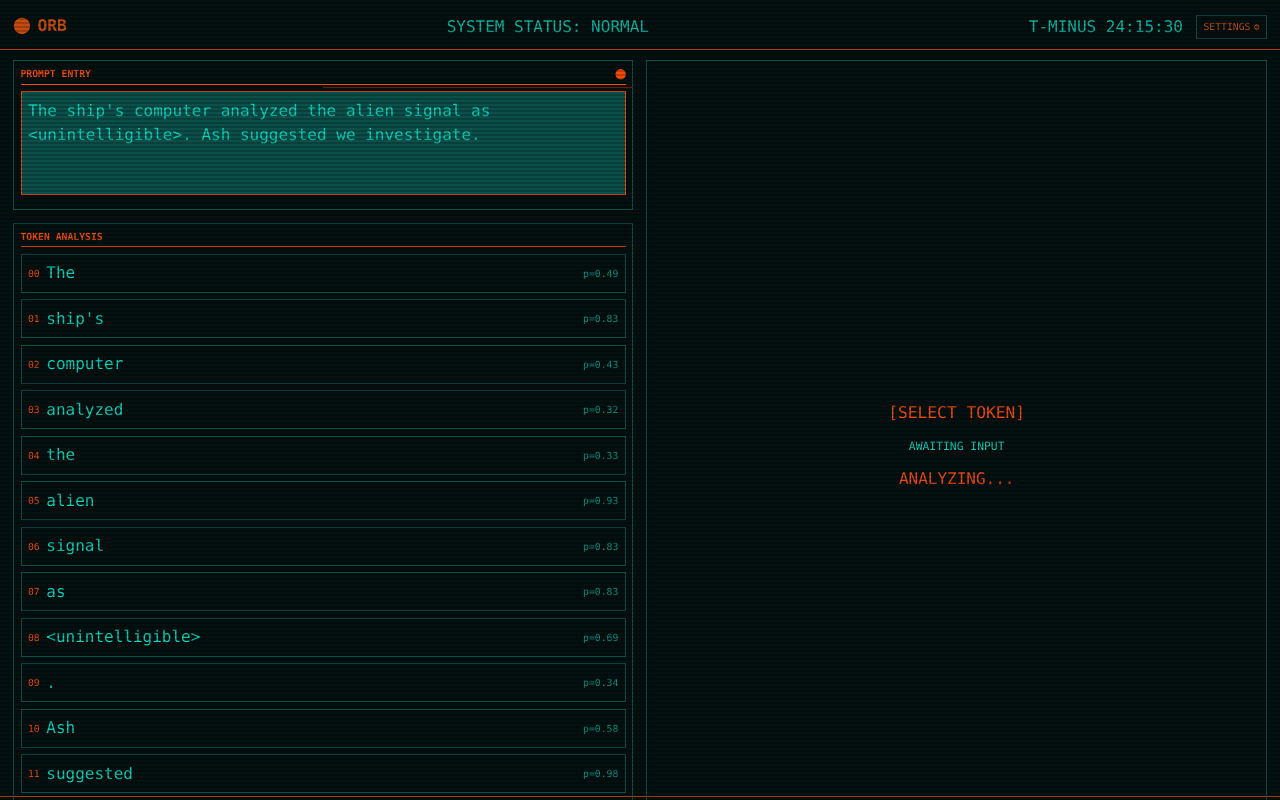
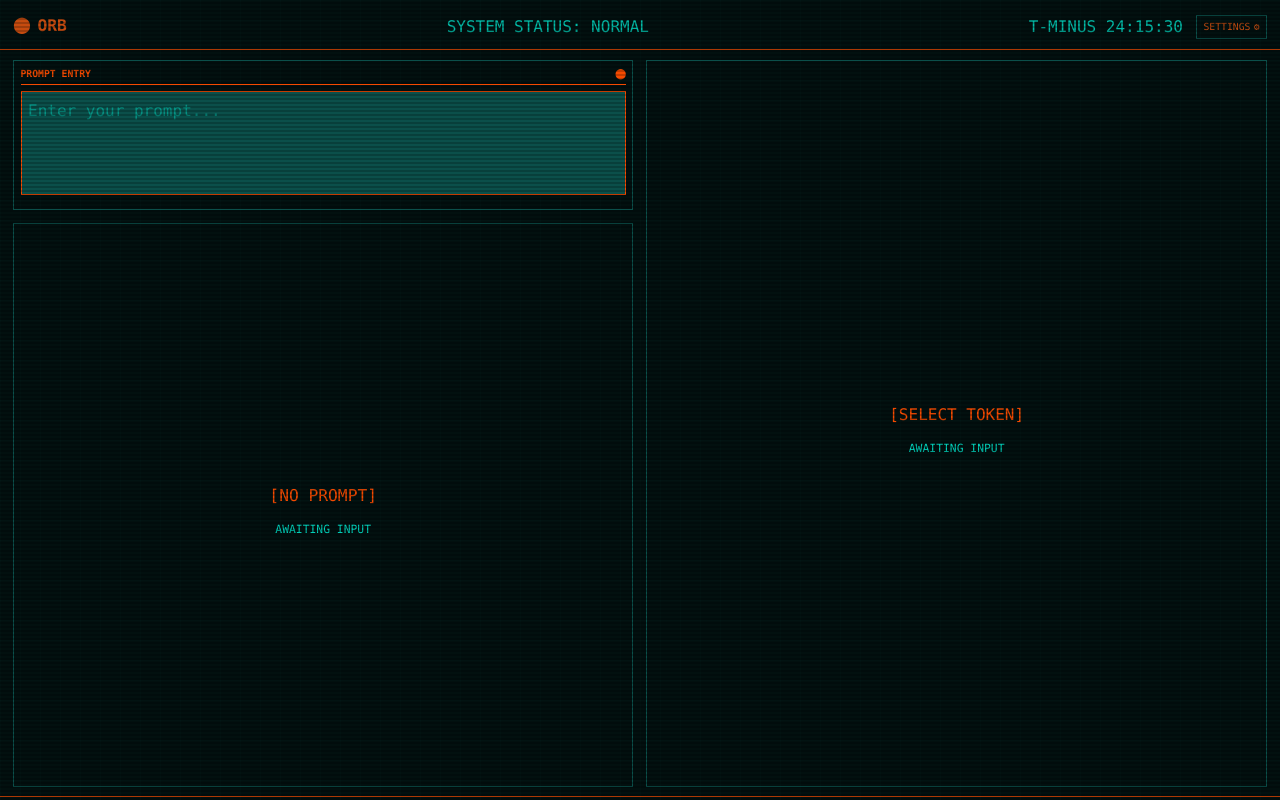
Before and after one commit to tobthecreator/orb-token-analyzer, a React (Vite) app: page / in a window 1280 px wide. Built offline with nearby package versions, Linux system fonts and the light colour scheme.

Commit message:
Update tokenizer.tsx

```diff
--- a/src/tokenizer.tsx
+++ b/src/tokenizer.tsx
@@ -142,9 +142,7 @@ const SettingsModal = ({ onClose }: { onClose: () => void }) => {
 };
 
 const RetroTokenizer = () => {
-	const [prompt, setPrompt] = useState(
-		"The ship's computer analyzed the alien signal as <unintelligible>. Ash suggested we investigate."
-	);
+	const [prompt, setPrompt] = useState("");
 	const [tokens, setTokens] = useState([]);
 	const [selectedToken, setSelectedToken] = useState(null);
 	const [tokenData, setTokenData] = useState(null);
@@ -362,14 +360,14 @@ const RetroTokenizer = () => {
 			onKeyDown={handleKeyDown}
 		>
 			{/* Grid pattern background */}
-			{/* <div
+			<div
 				className="absolute top-0 left-0 w-full h-full opacity-5 pointer-events-none"
 				style={{
 					backgroundImage:
 						"linear-gradient(rgba(0, 180, 180, 0.5) 1px, transparent 1px), linear-gradient(90deg, rgba(0, 180, 180, 0.5) 1px, transparent 1px)",
 					backgroundSize: "20px 20px",
 				}}
-			/> */}
+			/>
 
 			{/* Scanline effect */}
 			{scanlineActive && (
@@ -434,6 +432,7 @@ const RetroTokenizer = () => {
 							</span>
 						</div>
 						<textarea
+							placeholder="Enter your prompt..."
 							ref={promptRef}
 							className={`w-full h-32 bg-black text-teal-400 font-mono p-2 border resize-none focus:outline-none ${
 								focusedIndex === -1
@@ -445,11 +444,27 @@ const RetroTokenizer = () => {
 							onFocus={() => setFocusedIndex(-1)}
 							tabIndex={1}
 						/>
-						<div className="absolute top-8 right-0 w-1/2 h-px bg-orange-600 opacity-50" />
 					</div>
 
 					{/* Token breakdown */}
 					<div className="border border-teal-900 p-2 flex-grow overflow-auto relative">
+						{!prompt ? (
+							<div className="flex items-center justify-center h-full text-center">
+								<div>
+									<div
+										className={`text-orange-600 mt-4 ${
+											blinkingElement ? "opacity-100" : "opacity-40"
+										}`}
+									>
+										<div className="text-xl text-orange-600 mb-4">
+											[NO PROMPT]
+										</div>
+									</div>
+									<div className="text-teal-400 text-sm">AWAITING INPUT</div>
+								</div>
+							</div>
+						) : (
+							<>
 								<div className="text-xs text-orange-600 font-bold mb-2 border-b border-orange-600 pb-1">
 									TOKEN ANALYSIS
 								</div>
@@ -470,13 +485,17 @@ const RetroTokenizer = () => {
 											<div className="text-xs text-orange-600 mr-2">
 												{i.toString().padStart(2, "0")}
 											</div>
-									<div className="text-teal-400 flex-grow">{token.text}</div>
+											<div className="text-teal-400 flex-grow">
+												{token.text}
+											</div>
 											<div className="text-xs text-teal-600">
 												p={token.probability.toFixed(2)}
 											</div>
 										</div>
 									))}
 								</div>
+							</>
+						)}
 					</div>
 				</div>
 
@@ -485,17 +504,14 @@ const RetroTokenizer = () => {
 					{!tokenData ? (
 						<div className="flex items-center justify-center h-full text-center">
 							<div>
-								<div className="text-xl text-orange-600 mb-4">
+								<div
+									className={`text-orange-600 my-4 ${
+										blinkingElement ? "opacity-100" : "opacity-40"
+									}`}
+								>
 									[SELECT TOKEN]
 								</div>
 								<div className="text-teal-400 text-sm">AWAITING INPUT</div>
-								<div
-									className={`text-orange-600 mt-4 ${
-										blinkingElement ? "opacity-100" : "opacity-40"
-									}`}
-								>
-									ANALYZING...
-								</div>
 							</div>
 						</div>
 					) : (
@@ -629,7 +645,7 @@ const RetroTokenizer = () => {
 										return (
 											<div
 												key={i}
-												className="absolute bottom-0 h-16 border-r border-teal-900 flex items-end justify-center"
+												className="absolute bottom-0 h-16 border-r border-teal-900 flex items-end overflow-hidden p-2"
 												style={{
 													left: left,
 													width: width,
@@ -638,32 +654,17 @@ const RetroTokenizer = () => {
 													})`,
 												}}
 											>
-												<div className="text-xs rotate-90 origin-bottom-left absolute bottom-0 left-1 text-black">
-													{prediction.token.length > 6
-														? prediction.token.substring(0, 6) + "..."
-														: prediction.token}
+												{prediction.probability > 0 && (
+													<div className="text-xs text-black">
+														{prediction.token}
 													</div>
-												{/* <div className="w-full h-2 bg-orange-600 absolute bottom-0"></div> */}
+												)}
 											</div>
 										);
 									})}
 
-									{/* Grid lines */}
-									<div
-										className="w-full h-full absolute top-0 left-0 grid grid-cols-4"
-										style={{ pointerEvents: "none" }}
-									>
-										{[...Array(5)].map((_, i) => (
-											<div
-												key={i}
-												className="h-full border-l border-teal-900 opacity-30"
-												style={{ left: `${i * 25}%` }}
-											></div>
-										))}
-									</div>
-
 									{/* X-axis labels */}
-									<div className="absolute bottom-0 left-0 w-full flex justify-between px-1 text-xs text-teal-600">
+									<div className="absolute top-2 left-0 w-full flex justify-between px-1 text-xs text-teal-600">
 										<span>0.0</span>
 										<span>0.25</span>
 										<span>0.5</span>
```
Lines whose indentation alone changed are shown as unchanged.
